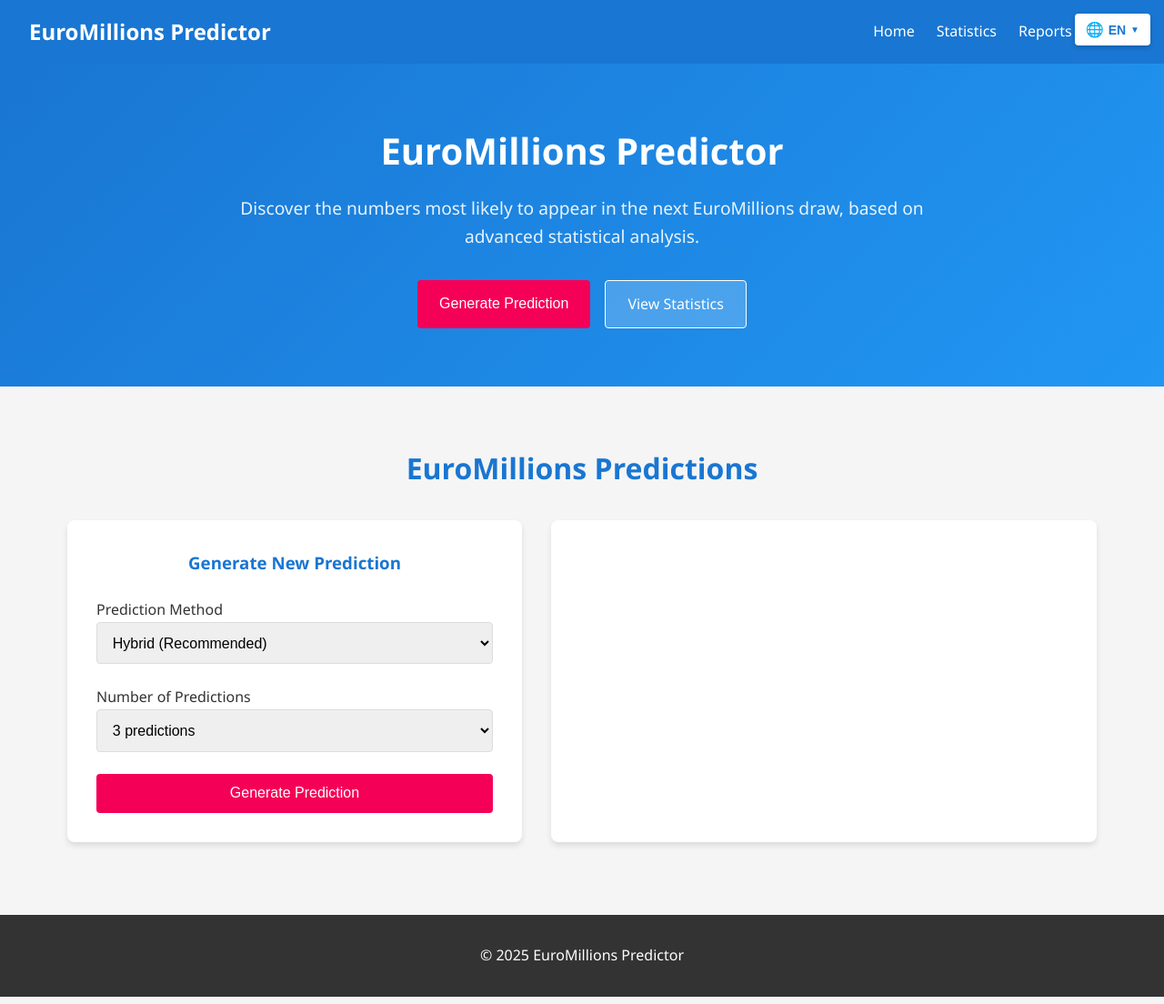
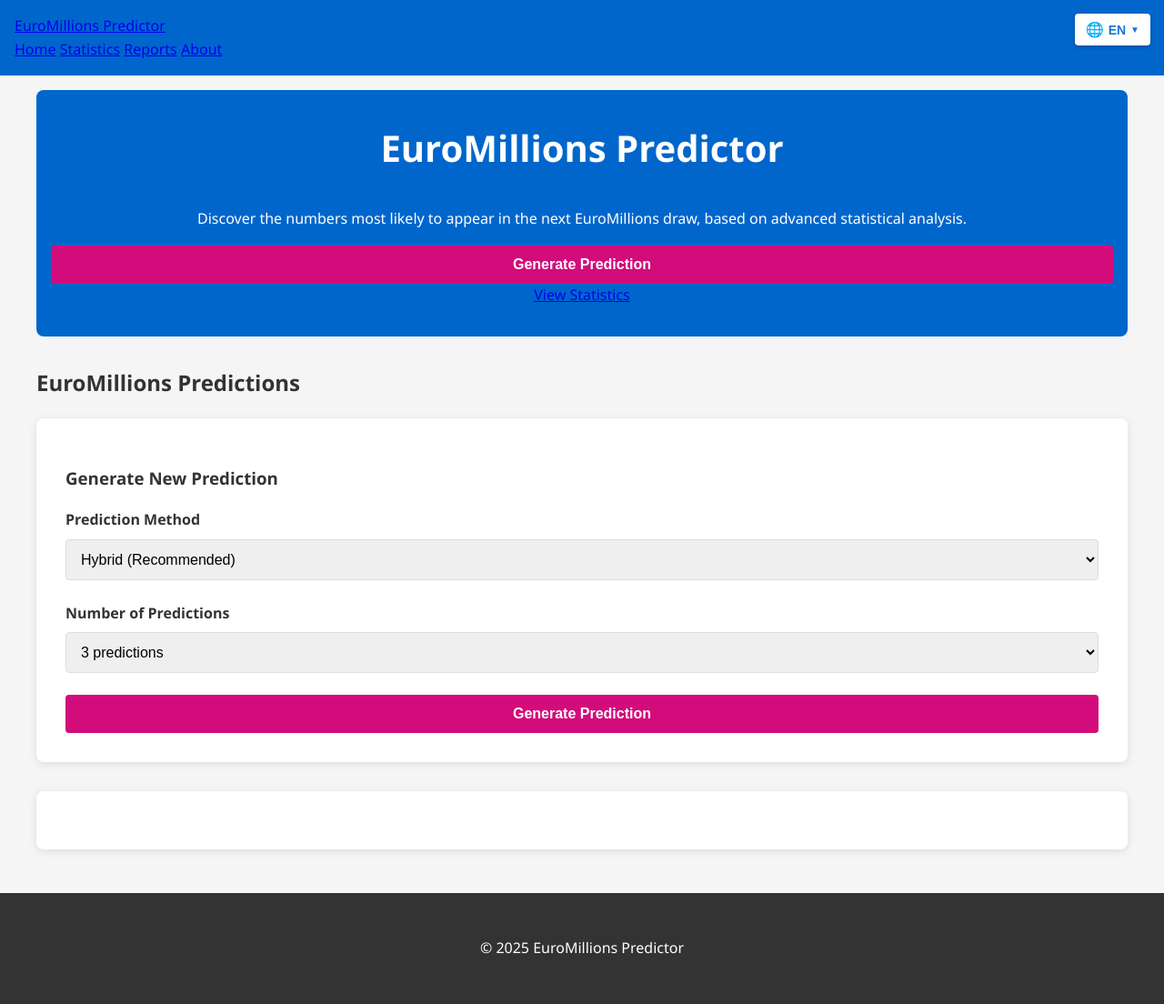
Before and after one commit to kornfield1/euromilhoes-predictor, a Flask app: page /en in a window 1280 px wide. Shown: the whole page at 91% size. Run offline with Flask 3, Linux system fonts and the light colour scheme.

Commit message:
Update style.css

```diff
--- a/static/css/style.css
+++ b/static/css/style.css
@@ -1,392 +1,315 @@
-/* Estilos gerais */
-:root {
-    --primary-color: #1976d2;
-    --secondary-color: #f50057;
-    --background-color: #f5f5f5;
-    --text-color: #333;
-    --light-text: #fff;
-    --border-color: #ddd;
-    --success-color: #4caf50;
-    --warning-color: #ff9800;
-    --error-color: #f44336;
+/* Estilos responsivos para o Previsor Euromilhões */
+
+/* Estilos base */
+body {
+    font-family: 'Segoe UI', Tahoma, Geneva, Verdana, sans-serif;
+    margin: 0;
+    padding: 0;
+    background-color: #f5f5f5;
+    color: #333;
+    line-height: 1.6;
 }
 
-* {
-    margin: 0;
-    padding: 0;
-    box-sizing: border-box;
-}
-
-body {
-    font-family: 'Segoe UI', Tahoma, Geneva, Verdana, sans-serif;
-    line-height: 1.6;
-    color: var(--text-color);
-    background-color: var(--background-color);
-}
-
-/* Navbar */
-.navbar {
+header {
+    background-color: #0066cc;
+    color: white;
+    padding: 1rem;
     display: flex;
     justify-content: space-between;
     align-items: center;
-    padding: 1rem 2rem;
-    background-color: var(--primary-color);
-    color: var(--light-text);
-    position: relative;
-}
-
-.navbar-brand {
-    display: flex;
-    align-items: center;
-}
-
-.navbar-logo {
-    font-size: 1.5rem;
-    font-weight: bold;
-    color: var(--light-text);
-    text-decoration: none;
-    display: flex;
-    align-items: center;
-}
-
-.navbar-menu {
-    display: flex;
-    align-items: center;
-}
-
-.navbar-item {
-    margin-left: 1.5rem;
-    color: var(--light-text);
-    text-decoration: none;
-    font-weight: 500;
-    transition: opacity 0.3s;
-}
-
-.navbar-item:hover {
-    opacity: 0.8;
-}
-
-/* Botão de idioma */
-.language-toggle-btn {
-    position: absolute;
-    right: 20px;
-    top: 15px;
-    background-color: white;
-    color: var(--primary-color);
-    border: none;
-    border-radius: 4px;
-    padding: 5px 10px;
-    font-weight: bold;
-    cursor: pointer;
-    z-index: 1000;
-    box-shadow: 0 2px 5px rgba(0,0,0,0.2);
-}
-
-.language-toggle-btn:hover {
-    background-color: #f0f0f0;
-}
-
-/* Hero section */
-.hero {
-    background: linear-gradient(135deg, var(--primary-color) 0%, #2196f3 100%);
-    color: var(--light-text);
-    padding: 4rem 2rem;
-    text-align: center;
-}
-
-.hero-content {
-    max-width: 800px;
-    margin: 0 auto;
-}
-
-.hero-title {
-    font-size: 2.5rem;
-    margin-bottom: 1rem;
-}
-
-.hero-description {
-    font-size: 1.2rem;
-    margin-bottom: 2rem;
-    opacity: 0.9;
-}
-
-.hero-buttons {
-    display: flex;
-    justify-content: center;
-    gap: 1rem;
     flex-wrap: wrap;
 }
 
-/* Botões */
-.btn {
-    display: inline-block;
-    padding: 0.8rem 1.5rem;
+.logo a {
+    color: white;
+    text-decoration: none;
+    font-size: 1.5rem;
+    font-weight: bold;
+}
+
+nav ul {
+    display: flex;
+    list-style: none;
+    margin: 0;
+    padding: 0;
+    flex-wrap: wrap;
+}
+
+nav ul li {
+    margin-right: 1rem;
+}
+
+nav ul li a {
+    color: white;
+    text-decoration: none;
+    padding: 0.5rem;
+}
+
+nav ul li a.active {
+    border-bottom: 2px solid white;
+}
+
+.language-selector {
+    background-color: rgba(255, 255, 255, 0.2);
+    border: none;
+    color: white;
+    padding: 0.5rem 1rem;
     border-radius: 4px;
-    font-weight: 500;
-    text-align: center;
-    text-decoration: none;
     cursor: pointer;
-    transition: background-color 0.3s, transform 0.2s;
-    border: none;
     font-size: 1rem;
 }
 
-.btn:hover {
-    transform: translateY(-2px);
-}
-
-.btn-primary {
-    background-color: var(--secondary-color);
-    color: var(--light-text);
-}
-
-.btn-primary:hover {
-    background-color: #d5004d;
-}
-
-.btn-secondary {
-    background-color: rgba(255, 255, 255, 0.2);
-    color: var(--light-text);
-    border: 1px solid var(--light-text);
-}
-
-.btn-secondary:hover {
-    background-color: rgba(255, 255, 255, 0.3);
-}
-
-.btn-block {
-    display: block;
-    width: 100%;
-}
-
-/* Seções */
-.section-title {
-    text-align: center;
-    margin: 2rem 0;
-    font-size: 2rem;
-    color: var(--primary-color);
-}
-
-.predictions-section {
-    padding: 2rem;
+main {
+    padding: 1rem;
     max-width: 1200px;
     margin: 0 auto;
 }
 
-.prediction-container {
-    display: flex;
-    flex-wrap: wrap;
-    gap: 2rem;
-    justify-content: center;
+.hero {
+    text-align: center;
+    margin-bottom: 2rem;
+    padding: 2rem 1rem;
+    background-color: #0066cc;
+    color: white;
+    border-radius: 8px;
+}
+
+.hero h1 {
+    margin-top: 0;
+    font-size: 2.5rem;
 }
 
 .prediction-form {
     background-color: white;
+    padding: 2rem;
     border-radius: 8px;
-    box-shadow: 0 4px 6px rgba(0, 0, 0, 0.1);
-    padding: 2rem;
-    width: 100%;
-    max-width: 500px;
-}
-
-.form-title {
-    color: var(--primary-color);
-    margin-bottom: 1.5rem;
-    text-align: center;
+    box-shadow: 0 2px 10px rgba(0, 0, 0, 0.1);
+    margin-bottom: 2rem;
 }
 
 .form-group {
     margin-bottom: 1.5rem;
 }
 
-.form-control {
+label {
+    display: block;
+    margin-bottom: 0.5rem;
+    font-weight: bold;
+}
+
+select, button {
     width: 100%;
-    padding: 0.8rem;
-    border: 1px solid var(--border-color);
+    padding: 0.75rem;
     border-radius: 4px;
+    border: 1px solid #ddd;
     font-size: 1rem;
 }
 
-.prediction-results {
-    background-color: white;
-    border-radius: 8px;
-    box-shadow: 0 4px 6px rgba(0, 0, 0, 0.1);
-    padding: 2rem;
-    width: 100%;
-    max-width: 600px;
+button {
+    background-color: #d30c7b;
+    color: white;
+    border: none;
+    cursor: pointer;
+    font-weight: bold;
+    transition: background-color 0.3s;
 }
 
-/* Resultados da previsão */
-.result-card {
-    background-color: #f9f9f9;
-    border-radius: 8px;
-    padding: 1.5rem;
-    margin-bottom: 1.5rem;
-    border-left: 4px solid var(--primary-color);
+button:hover {
+    background-color: #b00a69;
 }
 
-.result-title {
-    color: var(--primary-color);
-    margin-bottom: 1rem;
-    font-size: 1.2rem;
+.recent-predictions {
+    background-color: white;
+    padding: 2rem;
+    border-radius: 8px;
+    box-shadow: 0 2px 10px rgba(0, 0, 0, 0.1);
+}
+
+.prediction-method {
+    margin-bottom: 1.5rem;
+    padding-bottom: 1.5rem;
+    border-bottom: 1px solid #eee;
+}
+
+.prediction-method h3 {
+    display: flex;
+    align-items: center;
+    margin-top: 0;
+}
+
+.prediction-method h3 svg {
+    margin-right: 0.5rem;
 }
 
 .numbers-container {
     display: flex;
+    flex-wrap: wrap;
     gap: 0.5rem;
     margin-bottom: 1rem;
-    flex-wrap: wrap;
 }
 
-.number-ball {
+.number {
     width: 40px;
     height: 40px;
-    border-radius: 50%;
-    background-color: var(--primary-color);
-    color: white;
     display: flex;
     align-items: center;
     justify-content: center;
+    background-color: #0066cc;
+    color: white;
+    border-radius: 50%;
     font-weight: bold;
 }
 
-.star-ball {
-    width: 40px;
-    height: 40px;
-    border-radius: 50%;
+.star {
     background-color: #ffc107;
-    color: var(--text-color);
-    display: flex;
-    align-items: center;
-    justify-content: center;
-    font-weight: bold;
+    color: #333;
 }
 
-.result-info {
-    display: flex;
-    justify-content: space-between;
-    color: #666;
-    font-size: 0.9rem;
-    margin-top: 1rem;
-    flex-wrap: wrap;
+footer {
+    text-align: center;
+    padding: 2rem;
+    background-color: #333;
+    color: white;
+    margin-top: 2rem;
 }
 
-/* Estatísticas */
-.stats-container {
+/* Estilos para a página de estatísticas */
+.statistics-container {
     display: grid;
-    grid-template-columns: repeat(auto-fit, minmax(300px, 1fr));
+    grid-template-columns: repeat(auto-fill, minmax(300px, 1fr));
     gap: 2rem;
     margin-top: 2rem;
 }
 
-.stats-card {
+.stat-card {
     background-color: white;
     border-radius: 8px;
-    box-shadow: 0 4px 6px rgba(0, 0, 0, 0.1);
+    box-shadow: 0 2px 10px rgba(0, 0, 0, 0.1);
     padding: 1.5rem;
+    transition: transform 0.3s;
 }
 
-.stats-title {
-    color: var(--primary-color);
-    margin-bottom: 1rem;
-    font-size: 1.2rem;
-    text-align: center;
+.stat-card:hover {
+    transform: translateY(-5px);
 }
 
 .chart-container {
-    height: 300px;
+    margin: 1rem 0;
+    overflow: hidden;
+}
+
+.chart-container img {
+    max-width: 100%;
+    height: auto;
+    display: block;
+    margin: 0 auto;
+}
+
+/* Estilos para a página de resultados de previsão */
+.prediction-results {
+    background-color: white;
+    padding: 2rem;
+    border-radius: 8px;
+    box-shadow: 0 2px 10px rgba(0, 0, 0, 0.1);
+    margin-top: 2rem;
+}
+
+.success-message {
+    background-color: #d4edda;
+    color: #155724;
+    padding: 1rem;
+    border-radius: 4px;
+    margin-bottom: 2rem;
+    border-left: 4px solid #28a745;
+}
+
+.prediction-card {
+    border-left: 4px solid #0066cc;
+    padding: 1rem;
+    margin-bottom: 2rem;
+    background-color: #f8f9fa;
+    border-radius: 0 4px 4px 0;
+}
+
+.prediction-info {
+    display: flex;
+    justify-content: space-between;
+    color: #6c757d;
+    font-size: 0.9rem;
     margin-top: 1rem;
 }
 
-/* Alertas */
-.alert {
-    padding: 1rem;
-    border-radius: 4px;
-    margin-bottom: 1rem;
-    font-weight: 500;
+/* Estilos responsivos */
+@media (max-width: 768px) {
+    header {
+        flex-direction: column;
+        align-items: flex-start;
     }
 
-.alert-success {
-    background-color: #e8f5e9;
-    color: var(--success-color);
-    border-left: 4px solid var(--success-color);
+    nav {
+        margin: 1rem 0;
+        width: 100%;
     }
 
-.alert-warning {
-    background-color: #fff8e1;
-    color: var(--warning-color);
-    border-left: 4px solid var(--warning-color);
+    nav ul {
+        flex-direction: column;
     }
 
-.alert-error {
-    background-color: #ffebee;
-    color: var(--error-color);
-    border-left: 4px solid var(--error-color);
+    nav ul li {
+        margin-right: 0;
+        margin-bottom: 0.5rem;
     }
 
-/* Footer */
-footer {
-    background-color: #333;
-    color: white;
-    padding: 2rem;
-    text-align: center;
-    margin-top: 3rem;
+    .language-selector {
+        margin-top: 1rem;
     }
 
-.footer-content {
-    max-width: 800px;
-    margin: 0 auto;
+    .hero h1 {
+        font-size: 2rem;
     }
 
-/* Responsividade */
-@media (max-width: 768px) {
-    .navbar {
-        flex-direction: column;
+    .statistics-container {
+        grid-template-columns: 1fr;
+    }
+
+    .chart-container img {
+        width: 100%;
+        max-width: 100%;
+        height: auto;
+    }
+}
+
+/* Ajustes específicos para dispositivos muito pequenos */
+@media (max-width: 480px) {
+    .hero h1 {
+        font-size: 1.75rem;
+    }
+
+    .prediction-form, .recent-predictions, .stat-card {
         padding: 1rem;
     }
 
-    .navbar-menu {
-        margin-top: 1rem;
-        flex-wrap: wrap;
-        justify-content: center;
-    }
-
-    .navbar-item {
-        margin: 0.5rem;
-    }
-
-    .hero {
-        padding: 2rem 1rem;
-    }
-
-    .hero-title {
-        font-size: 2rem;
-    }
-
-    .prediction-container {
-        flex-direction: column;
-        align-items: center;
-    }
-
-    .language-toggle-btn {
-        position: absolute;
-        right: 10px;
-        top: 10px;
+    .number {
+        width: 35px;
+        height: 35px;
+        font-size: 0.9rem;
     }
 }
 
-/* Animações */
-@keyframes fadeIn {
-    from {
-        opacity: 0;
-        transform: translateY(20px);
-    }
-    to {
-        opacity: 1;
-        transform: translateY(0);
-    }
+/* Ajustes para garantir que os gráficos se adaptem corretamente */
+.chart-container {
+    position: relative;
+    width: 100%;
+    height: 0;
+    padding-bottom: 75%; /* Proporção de aspecto 4:3 */
+    overflow: hidden;
 }
 
-.fade-in {
-    animation: fadeIn 0.5s ease-out;
+.chart-container img {
+    position: absolute;
+    top: 0;
+    left: 0;
+    width: 100%;
+    height: 100%;
+    object-fit: contain;
 }
```
Lines whose indentation alone changed are shown as unchanged.
